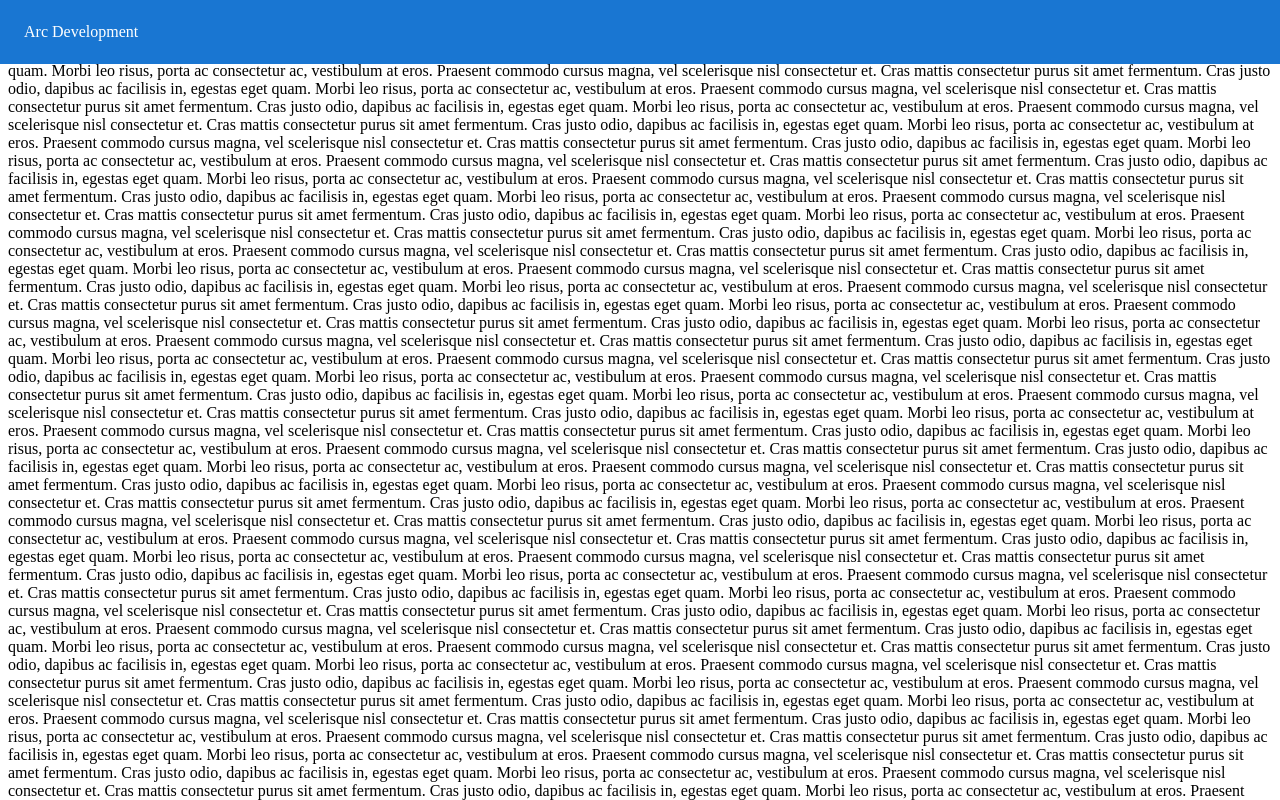
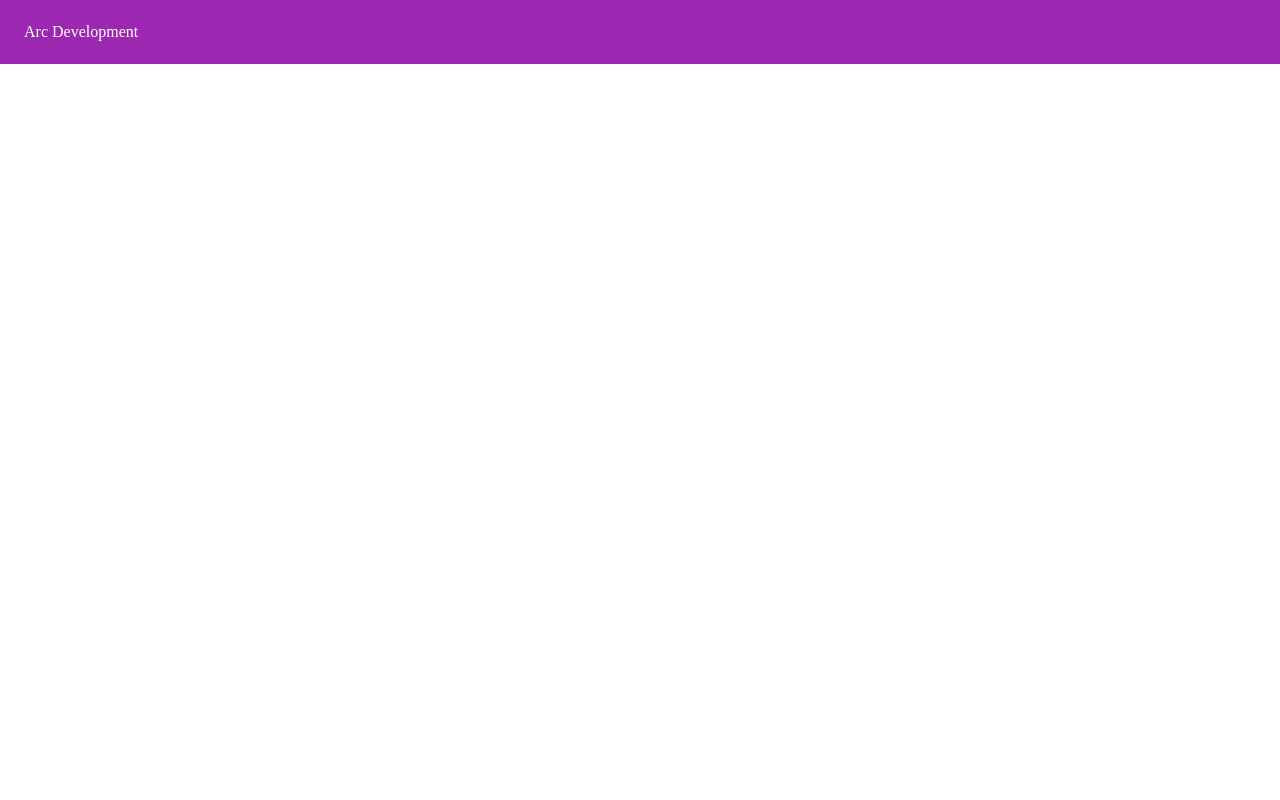
Before and after one commit to Starlla/material-ui-practice, a React (Create React App) app: page / in a window 1280 px wide. Shown: the top 800 px of the page. Built offline with nearby package versions, Linux system fonts and the light colour scheme.

Commit message:
add theme file

```diff
--- a/src/components/App.js
+++ b/src/components/App.js
@@ -1,19 +1,13 @@
 import React from "react";
 import Header from "../components/ui/Header";
+import { ThemeProvider } from '@mui/material/styles';
+import theme from './ui/Theme'
 
 function App() {
   return (
-    <div className="App">
+    <ThemeProvider theme={theme}>
       <Header />
-      {[...new Array(200)]
-            .map(
-              () => `Cras mattis consectetur purus sit amet fermentum.
-Cras justo odio, dapibus ac facilisis in, egestas eget quam.
-Morbi leo risus, porta ac consectetur ac, vestibulum at eros.
-Praesent commodo cursus magna, vel scelerisque nisl consectetur et.`,
-            )
-            .join('\n')}
-    </div>
+    </ThemeProvider>
   );
 }
 
--- /dev/null
+++ b/src/components/ui/Theme.js
@@ -0,0 +1,13 @@
+import { createTheme } from '@mui/material/styles';
+import { green, purple } from '@mui/material/colors';
+
+export default createTheme({
+  palette: {
+    primary: {
+      main: purple[500],
+    },
+    secondary: {
+      main: green[500],
+    },
+  },
+});
```
